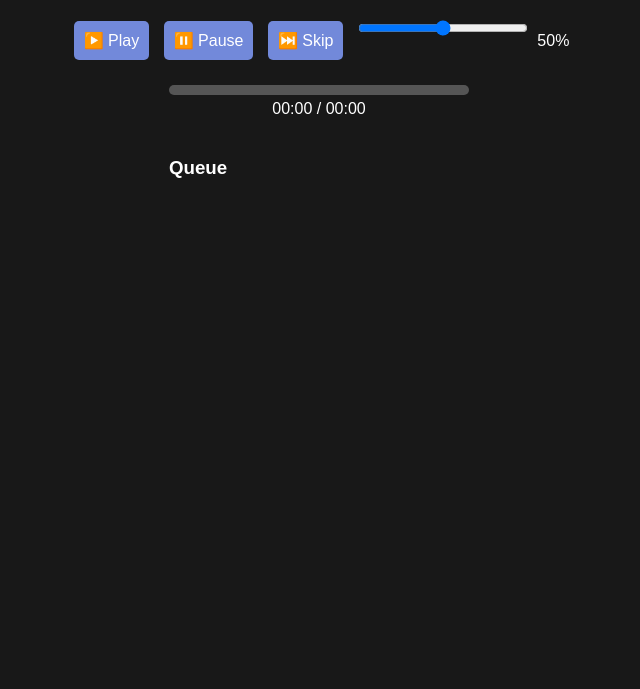
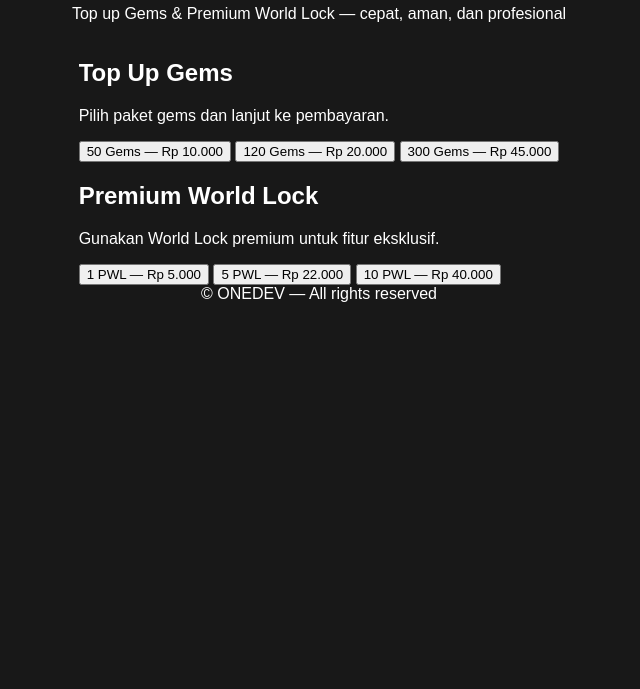
Before and after one commit to gtkrprivateserver/GTKR-MUSIC, a website: page index.html in a window 1280 px wide. Shown: the part 111-800 px from the top of the page, without its empty margins (321-961 px from the left). Drawn offline with Linux system fonts and the light colour scheme; files that its build step writes are made by us from their sources.

Commit message:
Update index.html

```diff
--- a/index.html
+++ b/index.html
@@ -1,34 +1,45 @@
-<!DOCTYPE html>
-<html lang="en">
+<!doctype html>
+<html lang="id">
 <head>
-<meta charset="UTF-8">
-<meta name="viewport" content="width=device-width, initial-scale=1.0">
-<title>Discord Music Control</title>
-<link rel="stylesheet" href="style.css">
+  <meta charset="utf-8" />
+  <meta name="viewport" content="width=device-width, initial-scale=1" />
+  <title>ONEDEV TopUp — Gems & Premium World Lock</title>
+  <link rel="stylesheet" href="assets/css/style.css">
 </head>
 <body>
-<h1>Discord Music Control</h1>
+  <header class="hero">
+    <div class="container">
+      <h1 class="brand">ONEDEV TopUp</h1>
+      <p class="tag">Top up Gems & Premium World Lock — cepat, aman, dan profesional</p>
+    </div>
+  </header>
 
-<div class="controls">
-    <button id="play">▶️ Play</button>
-    <button id="pause">⏸️ Pause</button>
-    <button id="skip">⏭️ Skip</button>
-    <input type="range" id="volume" min="0" max="100" value="50">
-    <span id="volumeValue">50%</span>
-</div>
+  <main class="container grid">
+    <section class="card">
+      <h2>Top Up Gems</h2>
+      <p>Pilih paket gems dan lanjut ke pembayaran.</p>
+      <div class="packages">
+        <button class="pkg" data-type="gems" data-amount="50">50 Gems — Rp 10.000</button>
+        <button class="pkg" data-type="gems" data-amount="120">120 Gems — Rp 20.000</button>
+        <button class="pkg" data-type="gems" data-amount="300">300 Gems — Rp 45.000</button>
+      </div>
+    </section>
 
-<div class="progress">
-    <div id="progressBar"></div>
-</div>
-<div class="time">
-    <span id="currentTime">00:00</span> / <span id="totalTime">00:00</span>
-</div>
+    <section class="card">
+      <h2>Premium World Lock</h2>
+      <p>Gunakan World Lock premium untuk fitur eksklusif.</p>
+      <div class="packages">
+        <button class="pkg" data-type="pwl" data-amount="1">1 PWL — Rp 5.000</button>
+        <button class="pkg" data-type="pwl" data-amount="5">5 PWL — Rp 22.000</button>
+        <button class="pkg" data-type="pwl" data-amount="10">10 PWL — Rp 40.000</button>
+      </div>
+    </section>
+  </main>
 
-<div class="queue">
-    <h3>Queue</h3>
-    <ul id="queueList"></ul>
-</div>
+  <footer class="footer">
+    <div class="container">© ONEDEV — All rights reserved</div>
+  </footer>
 
-<script src="script.js"></script>
+  <script src="assets/js/main.js" defer></script>
 </body>
 </html>
```
